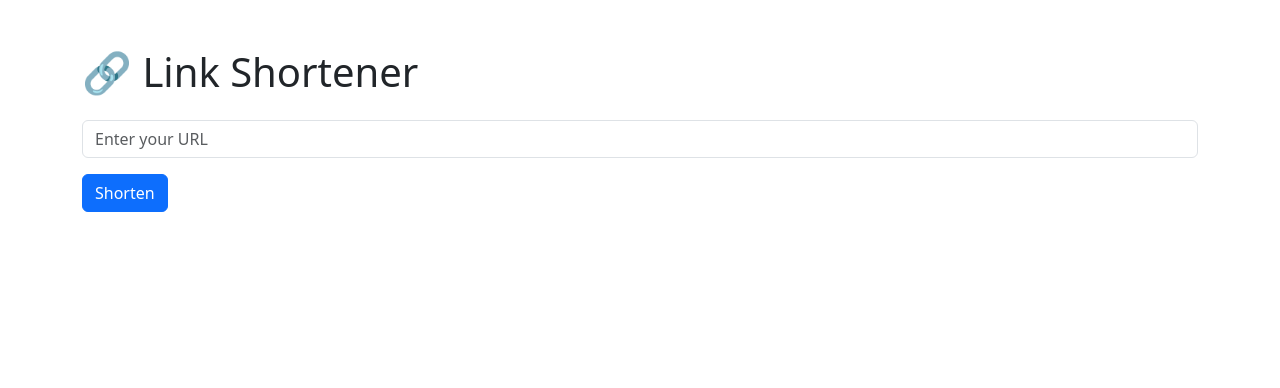
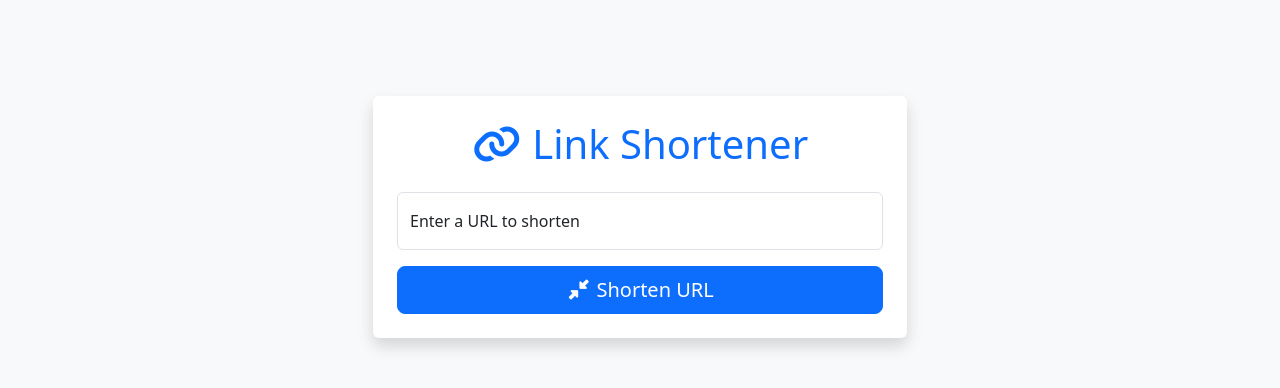
Before and after one commit to hasdajustin/linkshortener, a Flask app: page / in a window 1280 px wide. Shown: the top 388 px of the page. Run offline with Flask 3, Linux system fonts and the light colour scheme; some libraries are stand-ins or nearby versions.

Commit message:
add bootstrap and custom css

```diff
--- a/templates/index.html
+++ b/templates/index.html
@@ -1,18 +1,62 @@
 {% extends 'layout.html' %}
 
 {% block content %}
-    <h1 class="mb-4">🔗 Link Shortener</h1>
+<div class="container py-5">
+    <div class="row justify-content-center">
+        <div class="col-md-8 col-lg-6">
+            <div class="card shadow border-0">
+                <div class="card-body p-4">
+                    <h1 class="text-center text-primary mb-4">
+                        <i class="fas fa-link"></i> Link Shortener
+                    </h1>
 
-    <form method="POST">
-        <div class="mb-3">
-            <input type="url" name="original_url" class="form-control" placeholder="Enter your URL" required>
+                    <form method="POST" novalidate>
+                        <div class="form-floating mb-3">
+                            <input type="url" name="original_url" id="original_url" class="form-control" placeholder="https://example.com" required>
+                            <label for="original_url">Enter a URL to shorten</label>
+                        </div>
+                        <div class="d-grid">
+                            <button type="submit" class="btn btn-primary btn-lg">
+                                <i class="fas fa-compress-alt"></i> Shorten URL
+                            </button>
+                        </div>
+                    </form>
+
+                    {% if short_url %}
+                    <div class="card mt-5 border-success shadow-sm">
+                        <div class="card-header bg-success text-white">
+                            <i class="fas fa-check-circle"></i> Your Shortened Link
+                        </div>
+                        <div class="card-body">
+                            <div class="input-group mb-3">
+                                <input type="text" id="shortUrl" class="form-control" value="{{ short_url }}" readonly>
+                                <button class="btn btn-outline-secondary" type="button" onclick="copyURL()">
+                                    <i class="fas fa-copy"></i> Copy
+                                </button>
+                                <a href="{{ short_url }}" download class="btn btn-outline-primary">
+                                    <i class="fas fa-download"></i> Download
+                                </a>
+                            </div>
+                            <p class="text-muted mb-0">
+                                Share this URL anywhere, it redirects to your original link.
+                            </p>
+                        </div>
+                    </div>
+                    {% endif %}
+                </div>
+            </div>
         </div>
-        <button type="submit" class="btn btn-primary">Shorten</button>
-    </form>
+    </div>
+</div>
 
-    {% if short_url %}
-        <div class="alert alert-success mt-4">
-            Short URL: <a href="{{ short_url }}" target="_blank">{{ short_url }}</a>
-        </div>
-    {% endif %}
+<!-- JS to copy URL -->
+<script>
+    function copyURL() {
+        const shortUrlInput = document.getElementById('shortUrl');
+        shortUrlInput.select();
+        shortUrlInput.setSelectionRange(0, 99999); // mobile support
+        document.execCommand("copy");
+        alert("Copied to clipboard!");
+    }
+</script>
 {% endblock %}
--- a/templates/layout.html
+++ b/templates/layout.html
@@ -4,6 +4,19 @@
     <meta charset="UTF-8">
     <title>Link Shortener</title>
     <link href="https://cdn.jsdelivr.net/npm/bootstrap@5.3.3/dist/css/bootstrap.min.css" rel="stylesheet">
+    <link rel="stylesheet" href="https://cdnjs.cloudflare.com/ajax/libs/font-awesome/7.0.0/css/all.min.css">
+    <style>
+        body {
+            background-color: #f8f9fa;
+        }
+        .card {
+            animation: fadeIn 0.6s ease-in-out;
+        }
+        @keyframes fadeIn {
+            from { opacity: 0; transform: translateY(20px); }
+            to { opacity: 1; transform: translateY(0); }
+        }
+    </style>
 </head>
 <body>
     <div class="container mt-5">
```
